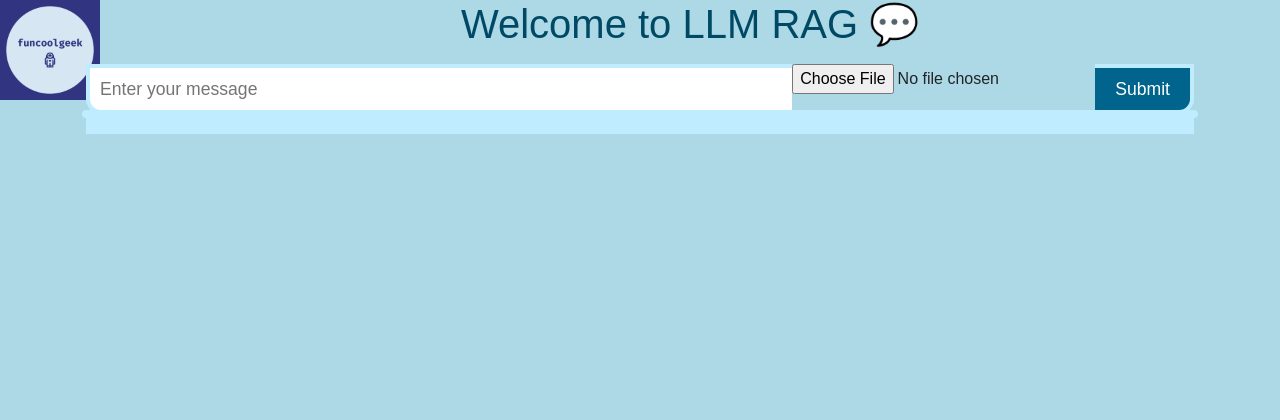
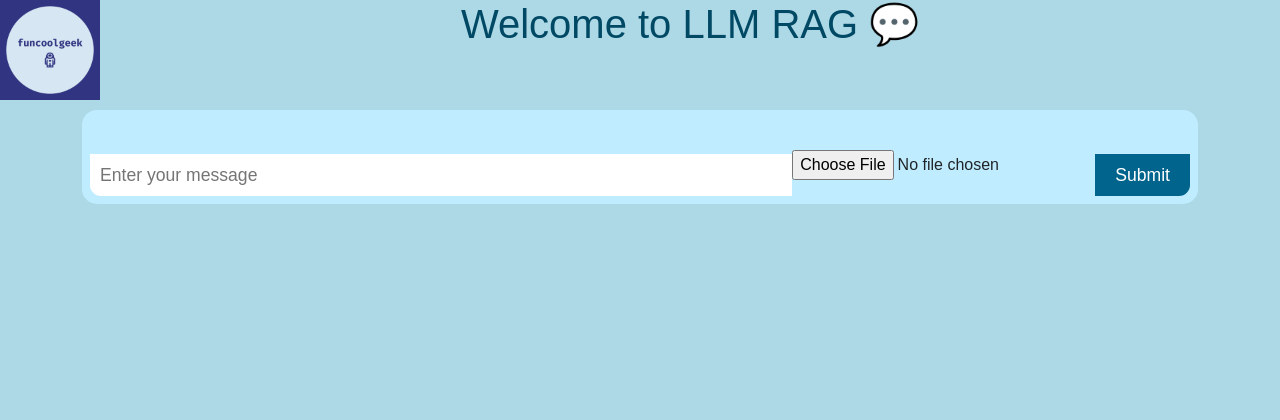
Before and after one commit to khteh/rag-agent, a Python web app: template src/view/templates/index.html in a window 1280 px wide. Shown: the top 420 px of the page. Run offline with Jinja, Linux system fonts and the light colour scheme; the template is opened without the code that fills it, so the values that code supplies are empty; some libraries are stand-ins or nearby versions.

Commit message:
Fix css position value of chat message box

```diff
--- a/src/view/static/css/style.css
+++ b/src/view/static/css/style.css
@@ -5,17 +5,20 @@
 }
 .header {
   height: 100px;
+  vertical-align: middle;
 }
 .header img {
   float: left;
   width: 100px;
-  height: 100px;
+  height: 100%;
   background: #555;
 }
 
 .header h1 {
   position: relative;
+  margin: 0 auto;
   height: 100px;
+  height: 100%;
   text-align: center;
   color: rgb(0, 73, 101);
 }
@@ -186,7 +189,7 @@ hr {
 }
 
 #msgs-container {
-  position: absolute;
+  position: relative;
   height: calc(100% - 50px);
   width: 100%;
   overflow-y: auto;
@@ -199,7 +202,7 @@ hr {
 }
 
 #message-box {
-  position: absolute;
+  position: relative;
   bottom: 0;
   width: 100%;
   height: 50px;
--- a/src/view/templates/base.html
+++ b/src/view/templates/base.html
@@ -37,11 +37,11 @@
 </head>
 <body>
 <div class="header">
-  <a id="header-title" href="{{url_for('home.index')}}"><img src= "{{ url_for('static', filename='images/logo.png')}}" alt="logo" width="100" height="100"/></a>
+  <a class="header-title" href="{{url_for('home.index')}}"><img src= "{{ url_for('static', filename='images/logo.png')}}" alt="logo" width="100" height="100"/></a>
   {% if title %}
-    <h1 class="align-middle">{{ title }}</h1>
+    <h1 class="header-title">{{ title }}</h1>
   {% else %}
-    <h1 class="align-middle">Welcome to LLM RAG 💬</h1>
+    <h1 class="header-title">Welcome to LLM RAG 💬</h1>
   {% endif %}
 </div>
 <!-- https://www.w3schools.com/howto/tryit.asp?filename=tryhow_js_sidenav_push -->
--- a/src/view/templates/index.html
+++ b/src/view/templates/index.html
@@ -10,7 +10,7 @@
       <input id='image', name="image", type='file', accept="image/*"/>
       <button type="submit" id="send-btn" disabled>Submit</button>
     </div>
-  </div>
+    </div>
   <script type="text/javascript">
     <!-- https://thepythoncode.com/article/how-to-build-a-chat-app-in-python-using-flask-and-flasksocketio -->
     function stoppedTyping() {
```
